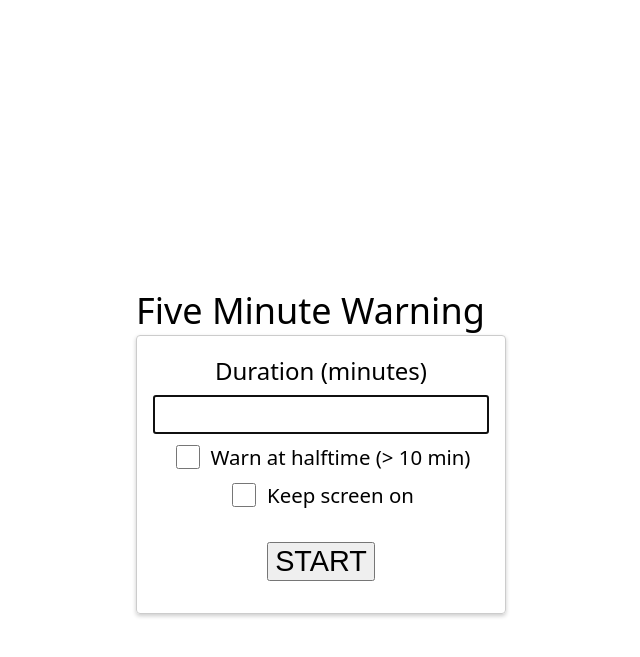
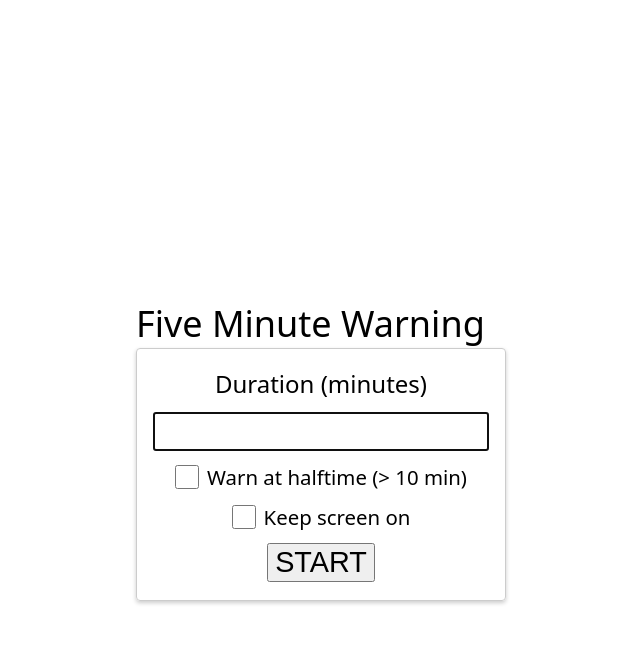
Before and after one commit to mcomella/mcomella.github.com, a Jekyll site: the page app/five_minute_warning.html, which Jekyll copies as it is, in a window 1280 px wide. Shown: the top 657 px of the page, without its empty margins (319-959 px from the left). Built offline with Jekyll 4.4.1, drawn with Linux system fonts in a browser that asks for light colours.

Commit message:
fmw: style changes.

```diff
--- a/app/five_minute_warning.html
+++ b/app/five_minute_warning.html
@@ -33,7 +33,7 @@
             flex-direction: column;
             align-items: center;
             width: 14rem;
-            padding: 18px 16px 32px 16px;
+            padding: 18px 16px 18px 16px;
             border: 1px solid #ccc;
             border-radius: 4px;
             box-shadow: 0 2px 4px #ccc;
@@ -44,7 +44,7 @@
             flex-direction: column;
             align-items: center;
             width: 100%;
-            gap: 8px;
+            gap: 12px;
         }
 
         label {
@@ -70,6 +70,7 @@
             width: 1rem;
             height: 1rem;
             cursor: pointer;
+            margin: 0;
         }
 
         p {
@@ -83,7 +84,7 @@
         }
 
         button {
-            margin-top: 32px;
+            margin-top: 12px;
             font-size: 1.2rem;
         }
     </style>
```
